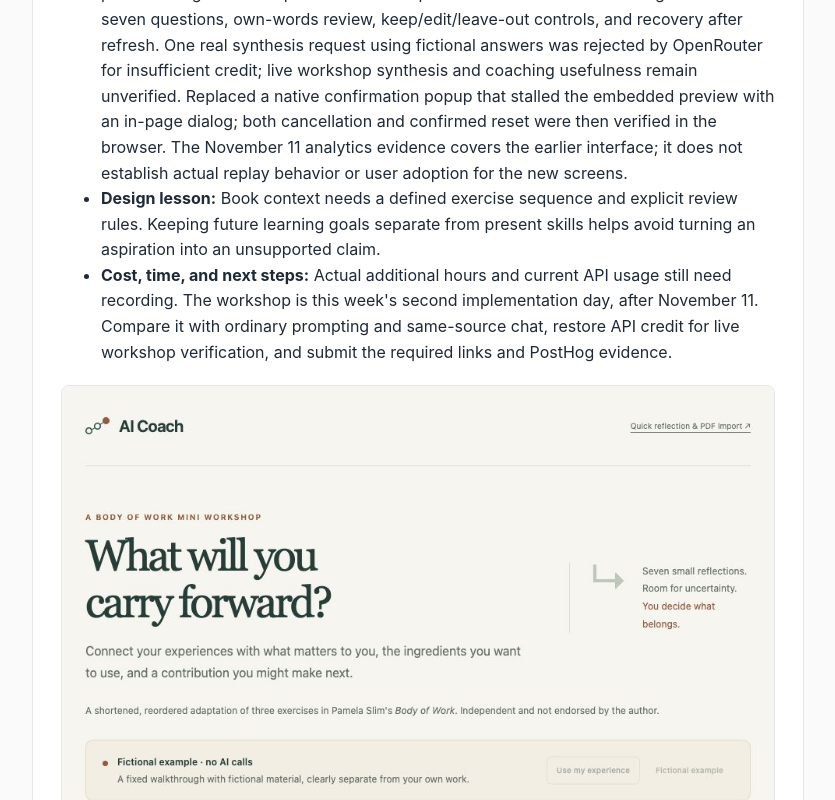
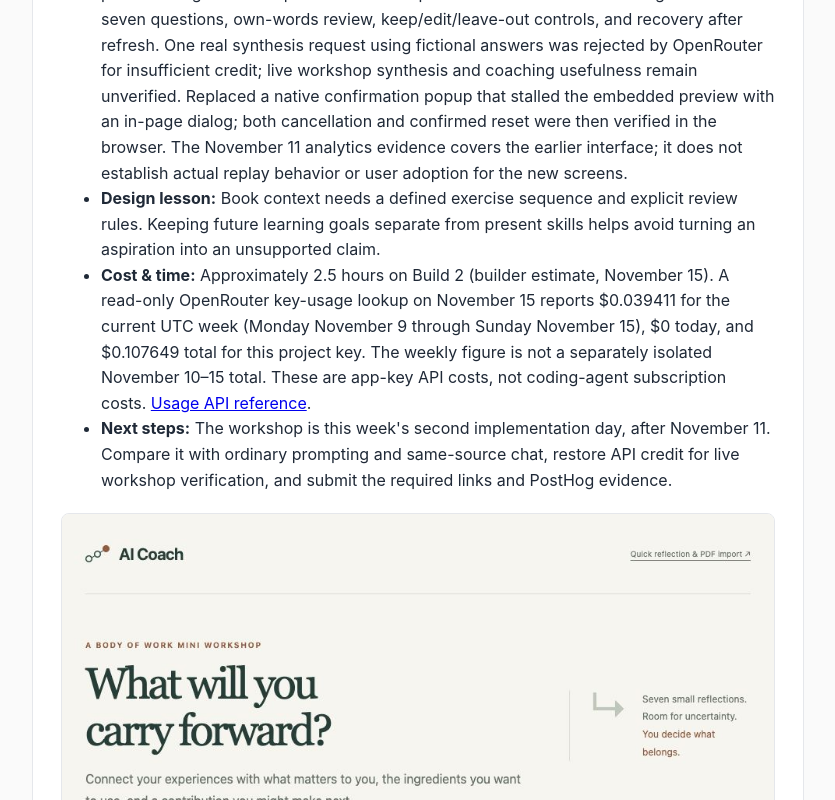
Before and after one commit to building-with-ai-f26/jd3547---AI-Coach, a plain HTML site: page docs/index.html in a window 1280 px wide. Shown: the part 11200-12000 px from the top of the page, without its empty margins (222-1057 px from the left). Drawn offline with Linux system fonts and the light colour scheme.

Commit message:
Record Build 2 hours and measured API usage

```diff
--- a/docs/index.html
+++ b/docs/index.html
@@ -351,7 +351,8 @@
           <li><strong>Source and state design:</strong> Kept the book and detailed analysis outside the public repository. A private reviewed guide supports the model; the browser shows limited attribution and separate personal evidence. Submitted workshop steps can survive a browser refresh within the active server session. Revising earlier answers clears later answers and results instead of retaining stale interpretations.</li>
           <li><strong>Verification and limits:</strong> Automated Python checks and 11 analytics filtering checks passed using fictional inputs and mocked providers. A browser walkthrough verified the seven questions, own-words review, keep/edit/leave-out controls, and recovery after refresh. One real synthesis request using fictional answers was rejected by OpenRouter for insufficient credit; live workshop synthesis and coaching usefulness remain unverified. Replaced a native confirmation popup that stalled the embedded preview with an in-page dialog; both cancellation and confirmed reset were then verified in the browser. The November 11 analytics evidence covers the earlier interface; it does not establish actual replay behavior or user adoption for the new screens.</li>
           <li><strong>Design lesson:</strong> Book context needs a defined exercise sequence and explicit review rules. Keeping future learning goals separate from present skills helps avoid turning an aspiration into an unsupported claim.</li>
-          <li><strong>Cost, time, and next steps:</strong> Actual additional hours and current API usage still need recording. The workshop is this week's second implementation day, after November 11. Compare it with ordinary prompting and same-source chat, restore API credit for live workshop verification, and submit the required links and PostHog evidence.</li>
+          <li><strong>Cost &amp; time:</strong> Approximately 2.5 hours on Build 2 (builder estimate, November 15). A read-only OpenRouter key-usage lookup on November 15 reports $0.039411 for the current UTC week (Monday November 9 through Sunday November 15), $0 today, and $0.107649 total for this project key. The weekly figure is not a separately isolated November 10–15 total. These are app-key API costs, not coding-agent subscription costs. <a href="https://openrouter.ai/docs/api/api-reference/api-keys/get-current-api-key">Usage API reference</a>.</li>
+          <li><strong>Next steps:</strong> The workshop is this week's second implementation day, after November 11. Compare it with ordinary prompting and same-source chat, restore API credit for live workshop verification, and submit the required links and PostHog evidence.</li>
         </ul>
         <figure class="prototype-figure">
           <a href="assets/body-of-work-workshop-nov-15.jpg" aria-label="Open the fictional book workshop at full size">
```
